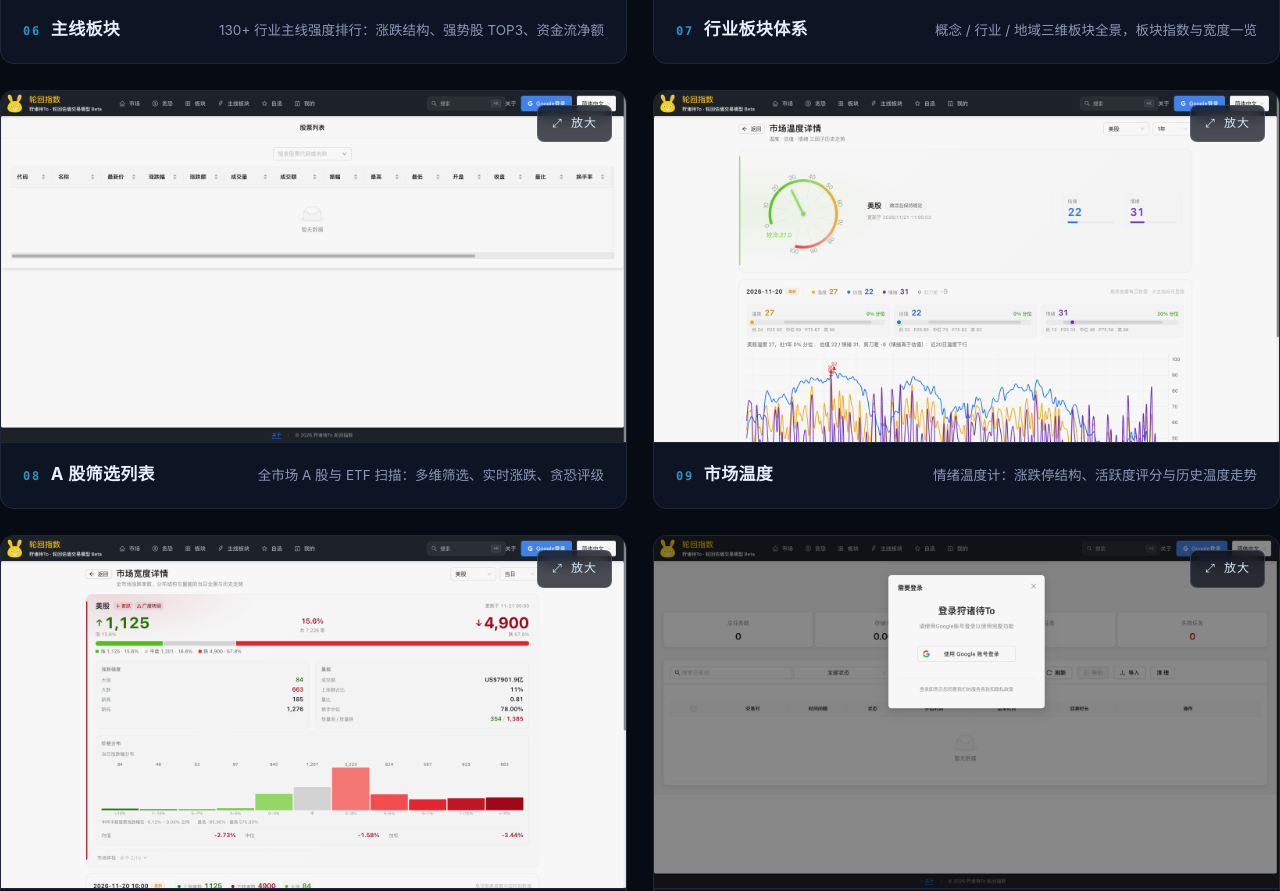
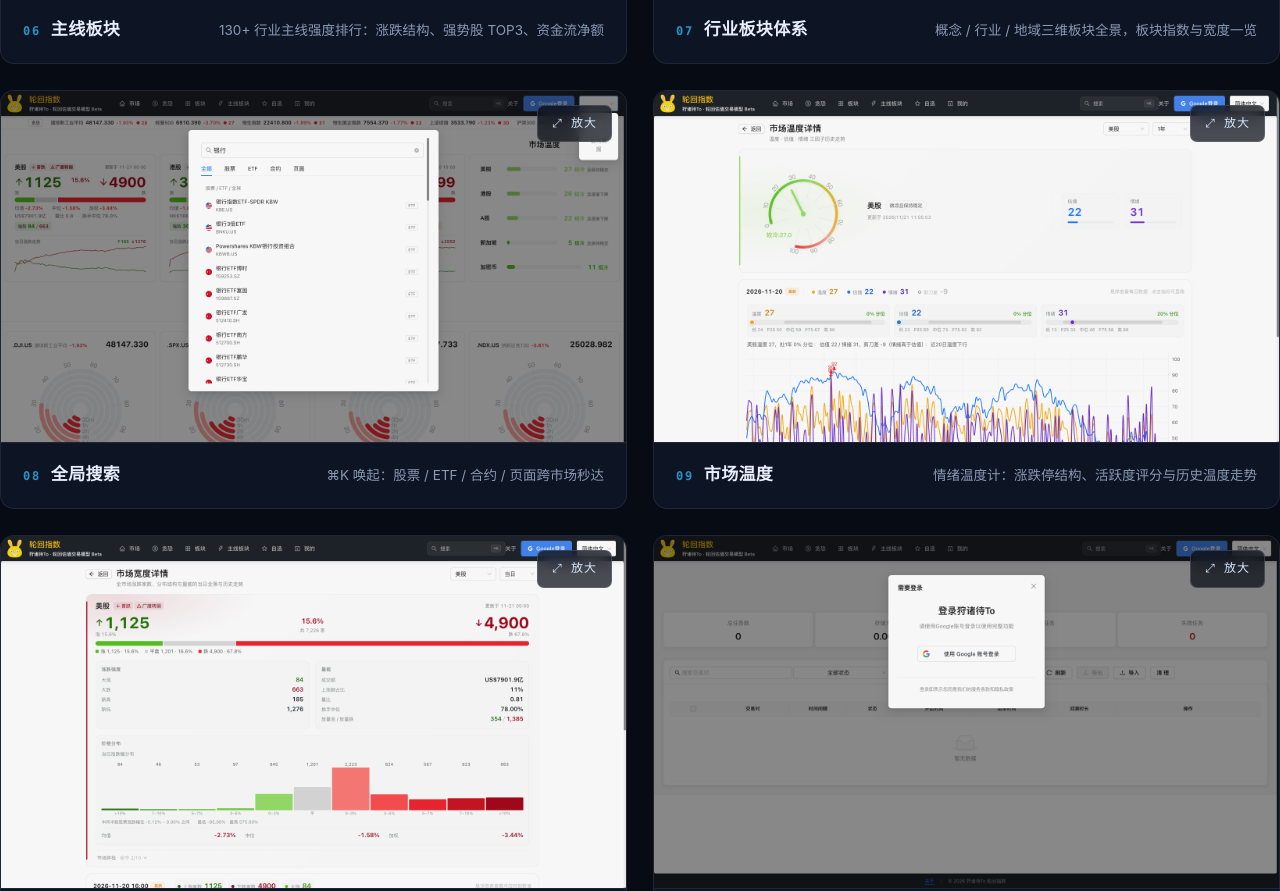
Before and after one commit to cycleindex-szdto/cycleindex-szdto.github.io, a plain HTML site: page index.html in a window 1280 px wide. Shown: the part 3095-3986 px from the top of the page. Drawn offline with Linux system fonts and the light colour scheme.

Commit message:
feat(画廊): 08卡A 股筛选列表替换为全局搜索
- /stocks 为无导航入口的孤儿页面（访客在正式站找不到），移除
- 换为全局搜索弹窗实截（⌘K 唤起，股票/ETF/合约/页面分组）
- 删除不再引用的 stocks-list.png

```diff
--- a/index.html
+++ b/index.html
@@ -611,14 +611,14 @@
         </figcaption>
       </figure>
 
-      <figure class="card" data-src="images/stocks-list.png" data-caption="A 股筛选列表 · ETF / 股票">
+      <figure class="card" data-src="images/global-search.png" data-caption="全局搜索 · ⌘K 跨市场直达">
         <div class="card-shot">
-          <img src="images/stocks-list.png" alt="A 股列表页：ETF 与股票筛选、实时涨跌、贪恐评级列" loading="lazy" />
+          <img src="images/global-search.png" alt="全局搜索弹窗：输入关键词后展示股票、ETF、合约等跨市场结果" loading="lazy" />
           <span class="card-zoom">⤢ 放大</span>
         </div>
         <figcaption class="card-info">
-          <span class="card-title"><span class="card-no">08</span>A 股筛选列表</span>
-          <span class="card-desc">全市场 A 股与 ETF 扫描：多维筛选、实时涨跌、贪恐评级</span>
+          <span class="card-title"><span class="card-no">08</span>全局搜索</span>
+          <span class="card-desc">⌘K 唤起：股票 / ETF / 合约 / 页面跨市场秒达</span>
         </figcaption>
       </figure>
 
```
Also changed, not shown: images/global-search.png (added), images/stocks-list.png (deleted).
